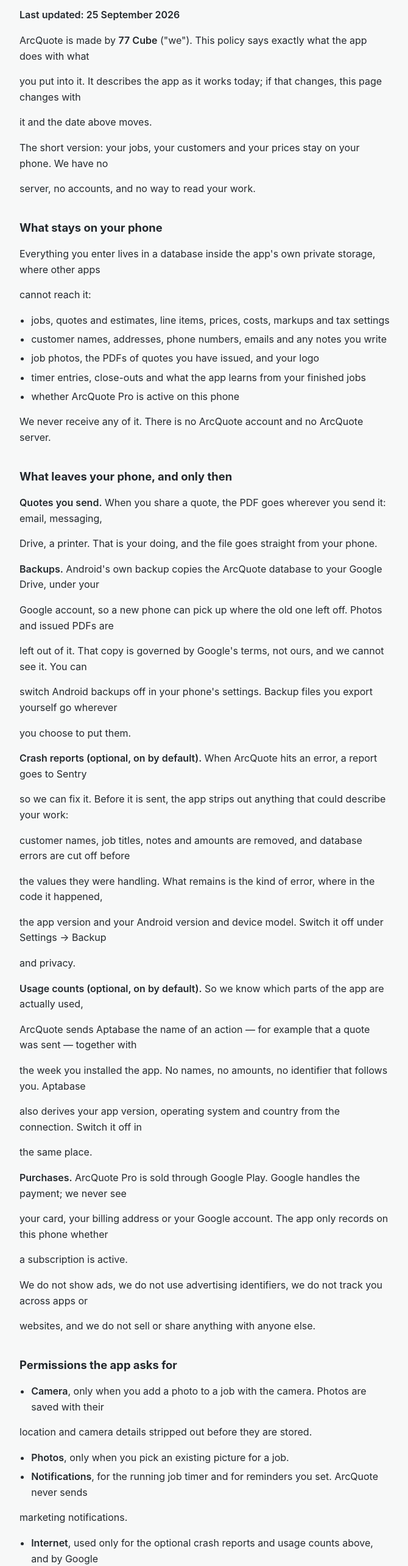
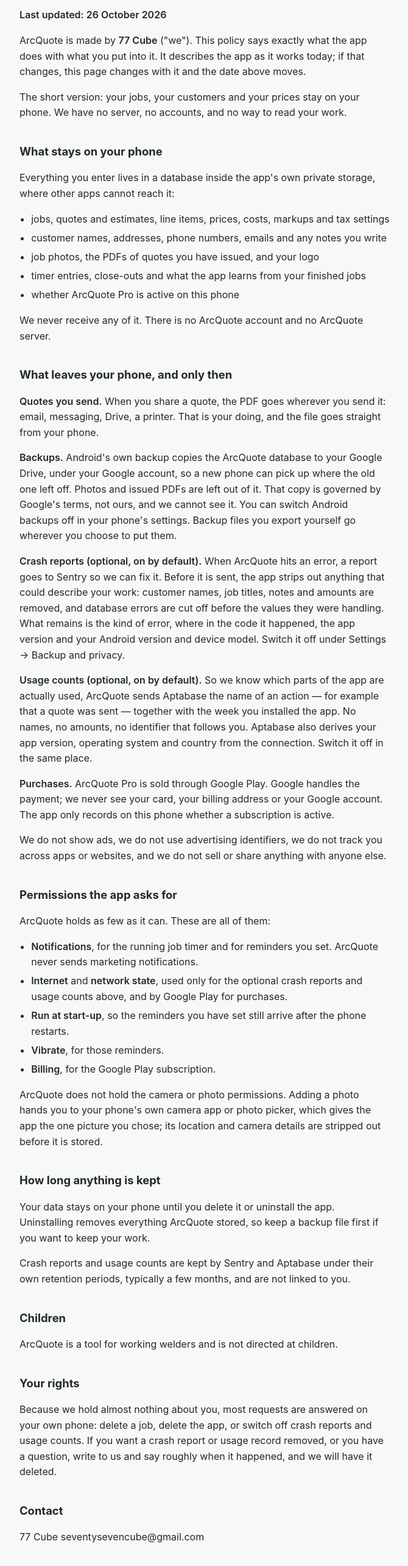
Before and after one commit to seventysevencube/arcquote-legal, a plain HTML site: page privacy.html in a window 1280 px wide. Shown: the part 80-2648 px from the top of the page at 61% size, without its empty margins (304-974 px from the left). Drawn offline with Linux system fonts and the light colour scheme.

Commit message:
Say what the app actually asks for, and stop breaking every line
The permissions section listed camera and photos, which the app does not
hold: adding a photo hands you to the system camera or picker. It now lists
the five permissions in the manifest, and says so.

The pages are rendered by tool/render_policy.py in the app repository, so
wrapped Markdown lines become paragraphs instead of one paragraph each, and
the index is a short page pointing at the policy rather than a second copy
of it.

```diff
--- a/privacy.html
+++ b/privacy.html
@@ -12,87 +12,48 @@
   }
   h1 { font-size: 1.9rem; line-height: 1.2; margin: 0 0 .25rem; }
   h2 { font-size: 1.15rem; margin: 2.25rem 0 .5rem; }
+  a { color: #0f6e78; }
   code { background: rgba(0,0,0,.06); padding: .1em .35em; border-radius: .25em; font-size: .9em; }
   strong { font-weight: 600; }
   ul { padding-left: 1.2rem; }
   li { margin: .35rem 0; }
+  hr { border: 0; border-top: 1px solid rgba(0,0,0,.12); margin: 2.5rem 0; }
   @media (prefers-color-scheme: dark) {
     body { background: #14181b; color: #eceff1; }
+    a { color: #4fd1dc; }
     code { background: rgba(255,255,255,.1); }
+    hr { border-top-color: rgba(255,255,255,.16); }
   }
 </style>
 </head>
 <body>
 <h1>ArcQuote privacy policy</h1>
-<p><strong>Last updated: 25 September 2026</strong></p>
-<p>ArcQuote is made by <strong>77 Cube</strong> (&quot;we&quot;). This policy says exactly what the app does with what</p>
-<p>you put into it. It describes the app as it works today; if that changes, this page changes with</p>
-<p>it and the date above moves.</p>
-<p>The short version: your jobs, your customers and your prices stay on your phone. We have no</p>
-<p>server, no accounts, and no way to read your work.</p>
+<p><strong>Last updated: 26 October 2026</strong></p>
+<p>ArcQuote is made by <strong>77 Cube</strong> ("we"). This policy says exactly what the app does with what you put into it. It describes the app as it works today; if that changes, this page changes with it and the date above moves.</p>
+<p>The short version: your jobs, your customers and your prices stay on your phone. We have no server, no accounts, and no way to read your work.</p>
 <h2>What stays on your phone</h2>
-<p>Everything you enter lives in a database inside the app&#x27;s own private storage, where other apps</p>
-<p>cannot reach it:</p>
-<ul>
-<li>jobs, quotes and estimates, line items, prices, costs, markups and tax settings</li>
-<li>customer names, addresses, phone numbers, emails and any notes you write</li>
-<li>job photos, the PDFs of quotes you have issued, and your logo</li>
-<li>timer entries, close-outs and what the app learns from your finished jobs</li>
-<li>whether ArcQuote Pro is active on this phone</li>
-</ul>
+<p>Everything you enter lives in a database inside the app's own private storage, where other apps cannot reach it:</p>
+<ul><li>jobs, quotes and estimates, line items, prices, costs, markups and tax settings</li><li>customer names, addresses, phone numbers, emails and any notes you write</li><li>job photos, the PDFs of quotes you have issued, and your logo</li><li>timer entries, close-outs and what the app learns from your finished jobs</li><li>whether ArcQuote Pro is active on this phone</li></ul>
 <p>We never receive any of it. There is no ArcQuote account and no ArcQuote server.</p>
 <h2>What leaves your phone, and only then</h2>
-<p><strong>Quotes you send.</strong> When you share a quote, the PDF goes wherever you send it: email, messaging,</p>
-<p>Drive, a printer. That is your doing, and the file goes straight from your phone.</p>
-<p><strong>Backups.</strong> Android&#x27;s own backup copies the ArcQuote database to your Google Drive, under your</p>
-<p>Google account, so a new phone can pick up where the old one left off. Photos and issued PDFs are</p>
-<p>left out of it. That copy is governed by Google&#x27;s terms, not ours, and we cannot see it. You can</p>
-<p>switch Android backups off in your phone&#x27;s settings. Backup files you export yourself go wherever</p>
-<p>you choose to put them.</p>
-<p><strong>Crash reports (optional, on by default).</strong> When ArcQuote hits an error, a report goes to Sentry</p>
-<p>so we can fix it. Before it is sent, the app strips out anything that could describe your work:</p>
-<p>customer names, job titles, notes and amounts are removed, and database errors are cut off before</p>
-<p>the values they were handling. What remains is the kind of error, where in the code it happened,</p>
-<p>the app version and your Android version and device model. Switch it off under Settings → Backup</p>
-<p>and privacy.</p>
-<p><strong>Usage counts (optional, on by default).</strong> So we know which parts of the app are actually used,</p>
-<p>ArcQuote sends Aptabase the name of an action — for example that a quote was sent — together with</p>
-<p>the week you installed the app. No names, no amounts, no identifier that follows you. Aptabase</p>
-<p>also derives your app version, operating system and country from the connection. Switch it off in</p>
-<p>the same place.</p>
-<p><strong>Purchases.</strong> ArcQuote Pro is sold through Google Play. Google handles the payment; we never see</p>
-<p>your card, your billing address or your Google account. The app only records on this phone whether</p>
-<p>a subscription is active.</p>
-<p>We do not show ads, we do not use advertising identifiers, we do not track you across apps or</p>
-<p>websites, and we do not sell or share anything with anyone else.</p>
+<p><strong>Quotes you send.</strong> When you share a quote, the PDF goes wherever you send it: email, messaging, Drive, a printer. That is your doing, and the file goes straight from your phone.</p>
+<p><strong>Backups.</strong> Android's own backup copies the ArcQuote database to your Google Drive, under your Google account, so a new phone can pick up where the old one left off. Photos and issued PDFs are left out of it. That copy is governed by Google's terms, not ours, and we cannot see it. You can switch Android backups off in your phone's settings. Backup files you export yourself go wherever you choose to put them.</p>
+<p><strong>Crash reports (optional, on by default).</strong> When ArcQuote hits an error, a report goes to Sentry so we can fix it. Before it is sent, the app strips out anything that could describe your work: customer names, job titles, notes and amounts are removed, and database errors are cut off before the values they were handling. What remains is the kind of error, where in the code it happened, the app version and your Android version and device model. Switch it off under Settings → Backup and privacy.</p>
+<p><strong>Usage counts (optional, on by default).</strong> So we know which parts of the app are actually used, ArcQuote sends Aptabase the name of an action — for example that a quote was sent — together with the week you installed the app. No names, no amounts, no identifier that follows you. Aptabase also derives your app version, operating system and country from the connection. Switch it off in the same place.</p>
+<p><strong>Purchases.</strong> ArcQuote Pro is sold through Google Play. Google handles the payment; we never see your card, your billing address or your Google account. The app only records on this phone whether a subscription is active.</p>
+<p>We do not show ads, we do not use advertising identifiers, we do not track you across apps or websites, and we do not sell or share anything with anyone else.</p>
 <h2>Permissions the app asks for</h2>
-<ul>
-<li><strong>Camera</strong>, only when you add a photo to a job with the camera. Photos are saved with their</li>
-</ul>
-<p>  location and camera details stripped out before they are stored.</p>
-<ul>
-<li><strong>Photos</strong>, only when you pick an existing picture for a job.</li>
-<li><strong>Notifications</strong>, for the running job timer and for reminders you set. ArcQuote never sends</li>
-</ul>
-<p>  marketing notifications.</p>
-<ul>
-<li><strong>Internet</strong>, used only for the optional crash reports and usage counts above, and by Google</li>
-</ul>
-<p>  Play for purchases.</p>
+<p>ArcQuote holds as few as it can. These are all of them:</p>
+<ul><li><strong>Notifications</strong>, for the running job timer and for reminders you set. ArcQuote never sends marketing notifications.</li><li><strong>Internet</strong> and <strong>network state</strong>, used only for the optional crash reports and usage counts above, and by Google Play for purchases.</li><li><strong>Run at start-up</strong>, so the reminders you have set still arrive after the phone restarts.</li><li><strong>Vibrate</strong>, for those reminders.</li><li><strong>Billing</strong>, for the Google Play subscription.</li></ul>
+<p>ArcQuote does not hold the camera or photo permissions. Adding a photo hands you to your phone's own camera app or photo picker, which gives the app the one picture you chose; its location and camera details are stripped out before it is stored.</p>
 <h2>How long anything is kept</h2>
-<p>Your data stays on your phone until you delete it or uninstall the app. Uninstalling removes</p>
-<p>everything ArcQuote stored, so keep a backup file first if you want to keep your work.</p>
-<p>Crash reports and usage counts are kept by Sentry and Aptabase under their own retention periods,</p>
-<p>typically a few months, and are not linked to you.</p>
+<p>Your data stays on your phone until you delete it or uninstall the app. Uninstalling removes everything ArcQuote stored, so keep a backup file first if you want to keep your work.</p>
+<p>Crash reports and usage counts are kept by Sentry and Aptabase under their own retention periods, typically a few months, and are not linked to you.</p>
 <h2>Children</h2>
 <p>ArcQuote is a tool for working welders and is not directed at children.</p>
 <h2>Your rights</h2>
-<p>Because we hold almost nothing about you, most requests are answered on your own phone: delete a</p>
-<p>job, delete the app, or switch off crash reports and usage counts. If you want a crash report or</p>
-<p>usage record removed, or you have a question, write to us and say roughly when it happened, and we</p>
-<p>will have it deleted.</p>
+<p>Because we hold almost nothing about you, most requests are answered on your own phone: delete a job, delete the app, or switch off crash reports and usage counts. If you want a crash report or usage record removed, or you have a question, write to us and say roughly when it happened, and we will have it deleted.</p>
 <h2>Contact</h2>
-<p>77 Cube</p>
-<p>seventysevencube@gmail.com</p>
+<p>77 Cube seventysevencube@gmail.com</p>
 </body>
 </html>
```
Also changed, not shown: index.html (+10 -72 lines).
